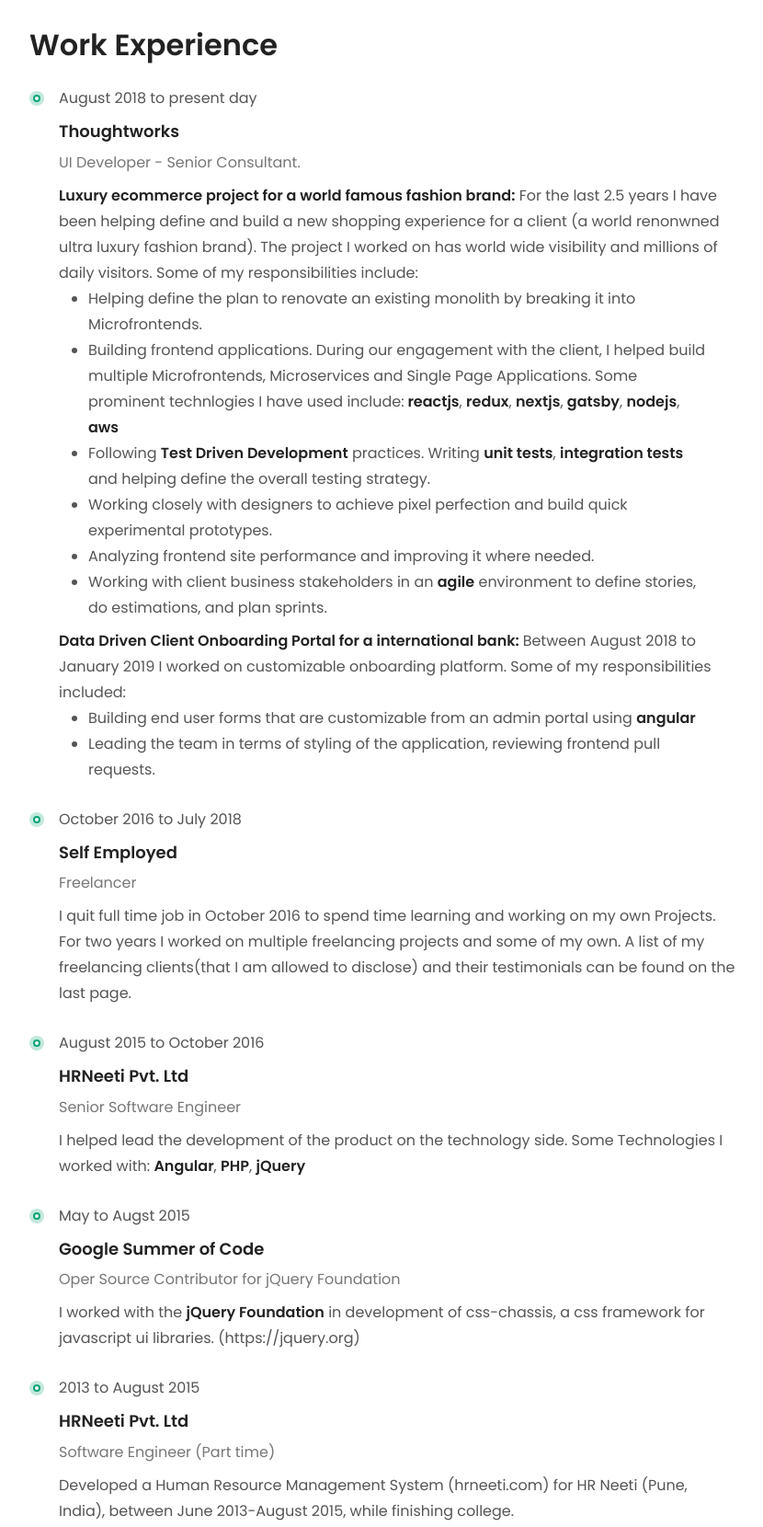
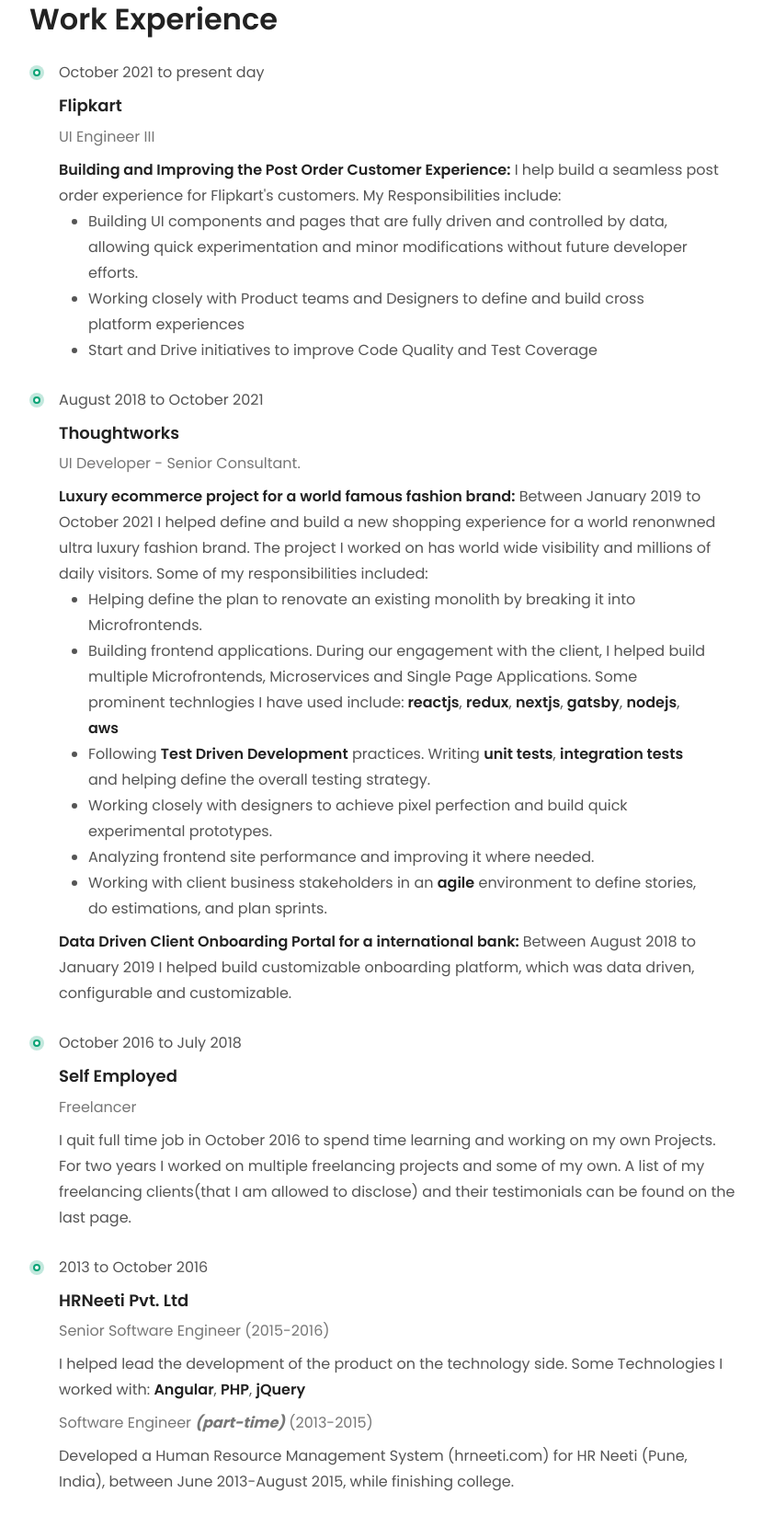
Before and after one commit to geekman-rohit/geekman.io, a Gatsby site: page / in a window 1280 px wide. Shown: the part 1135-2795 px from the top of the page at 92% size, without its empty margins (416-1246 px from the left). Built offline with nearby package versions, Linux system fonts and the light colour scheme; Gatsby itself is replaced by a stand-in of ours.

Commit message:
Work Exp changes

```diff
--- a/src/components/AboutMe.jsx
+++ b/src/components/AboutMe.jsx
@@ -13,8 +13,8 @@ export function AboutMe(props) {
       <Paragraph>
         I am a Software Engineer with 6+ years of experience building Web applications.
         I am passionate about using cutting edge modern technologies to build beautiful, interactive and  high performance User Interfaces.
-        I like contributing to open source and am a proud <strong>Google Summer of Code 2015</strong> alumni, and <strong>Google Summer of Code 2016</strong> mentor.
-        These days, you can find me working for <strong>Flipkart</strong>, building amazing <strong>UI</strong>, obsessing over <strong>clean code</strong> and advocating for <strong>Web Accessibility</strong>.
+        I am a proud <strong>Google Summer of Code 2015</strong> alumni, and <strong>Google Summer of Code 2016</strong> mentor.
+        These days, you can find me working at <strong>Flipkart</strong>, building fast and light <strong>Cross-platform</strong> app for 200 million+ users.
       </Paragraph>
     </Container>
   );
--- a/src/components/Education.jsx
+++ b/src/components/Education.jsx
@@ -12,7 +12,7 @@ export function Education(props) {
   return (
     <Container>
       <Heading>Education</Heading>
-      <PeriodEntry time="June 2015">
+      <PeriodEntry time="2011 to June 2015">
         <H3>Bachelor of Technology</H3>
         <Subtext>Shri Guru Gobind Sighji Institute of Engineering and Technology, Nanded</Subtext>
       </PeriodEntry>
--- a/src/components/WorkExperience.jsx
+++ b/src/components/WorkExperience.jsx
@@ -26,11 +26,34 @@ export function WorkExperience(props) {
     <Container>
       <PrintPage>
       <Heading>Work Experience</Heading>
-      <PeriodEntry time="August 2018 to present day">
+
+      <PeriodEntry time="October 2021 to present day">
+        <H3>Flipkart</H3>
+        <Subtext>UI Engineer III</Subtext>
+        <Paragraph>
+          <strong>Building and Improving the Post Order Customer Experience:</strong> I help build a seamless post order experience for Flipkart's customers.
+          My Responsibilities include:
+          <List>
+            <li>
+                Building UI components and pages that are fully driven and controlled by data, allowing quick experimentation and minor modifications without future developer efforts.
+            </li>
+            <li>
+              Working closely with Product teams and Designers to define and build cross platform experiences
+            </li>
+            <li>
+                Start and Drive initiatives to improve Code Quality and Test Coverage
+            </li>
+
+          </List>
+        </Paragraph>
+      </PeriodEntry>
+
+
+      <PeriodEntry time="August 2018 to October 2021">
         <H3>Thoughtworks</H3>
         <Subtext>UI Developer - Senior Consultant.</Subtext>
         <Paragraph>
-          <strong>Luxury ecommerce project for a world famous fashion brand:</strong> For the last 2.5 years I have been helping define and build a new shopping experience for a client (a world renonwned ultra luxury fashion brand). The project I worked on has world wide visibility and millions of daily visitors. Some of my responsibilities include:
+          <strong>Luxury ecommerce project for a world famous fashion brand:</strong> Between January 2019 to October 2021 I helped define and build a new shopping experience for a world renonwned ultra luxury fashion brand. The project I worked on has world wide visibility and millions of daily visitors. Some of my responsibilities included:
           <List>
             <li>
               Helping define the plan to renovate an existing monolith by breaking it into Microfrontends.
@@ -54,15 +77,7 @@ export function WorkExperience(props) {
         </Paragraph>
         <Paragraph>
           <strong>Data Driven Client Onboarding Portal for a international bank: </strong>
-          <span> Between August 2018 to January 2019 I worked on customizable onboarding platform. Some of my responsibilities included:</span>
-          <List>
-            <li>
-              Building end user forms that are customizable from an admin portal using <strong>angular</strong>
-            </li>
-            <li>
-              Leading the team in terms of styling of the application, reviewing frontend pull requests.
-            </li>
-          </List>
+          <span> Between August 2018 to January 2019 I helped build customizable onboarding platform, which was data driven, configurable and customizable.</span>
         </Paragraph>
       </PeriodEntry>
 
@@ -77,32 +92,24 @@ export function WorkExperience(props) {
 
       </PeriodEntry>
 
+        <PageBreak />
 
-      <PeriodEntry time="August 2015 to October 2016">
+        <PrintPush />
+
+      <PeriodEntry time="2013 to October 2016">
         <H3>HRNeeti Pvt. Ltd</H3>
-        <Subtext>Senior Software Engineer</Subtext>
+        <Subtext>Senior Software Engineer (2015-2016)</Subtext>
         <Paragraph>
         I helped lead the development of the product on the technology side. Some Technologies I worked with: <strong>Angular</strong>, <strong>PHP</strong>, <strong>jQuery</strong>
         </Paragraph>
-      </PeriodEntry>
-      </PrintPage>
-      <PageBreak />
-      <PrintPush />
-      <PeriodEntry time="May to Augst 2015">
-        <H3>Google Summer of Code</H3>
-        <Subtext>Oper Source Contributor for jQuery Foundation</Subtext>
-        <Paragraph>
-        I worked with the <strong>jQuery Foundation</strong> in development of css-chassis, a css framework for javascript ui libraries. (https://jquery.org)
-        </Paragraph>
-      </PeriodEntry>
 
-      <PeriodEntry time="2013 to August 2015">
-        <H3>HRNeeti Pvt. Ltd</H3>
-        <Subtext>Software Engineer (Part time)</Subtext>
+
+        <Subtext>Software Engineer <em><strong>(part-time)</strong></em> (2013-2015)</Subtext>
         <Paragraph>
         Developed a Human Resource Management System (hrneeti.com) for HR Neeti (Pune, India), between June 2013-August 2015, while finishing college.
         </Paragraph>
       </PeriodEntry>
+      </PrintPage>
     </Container>
   );
 }
```
